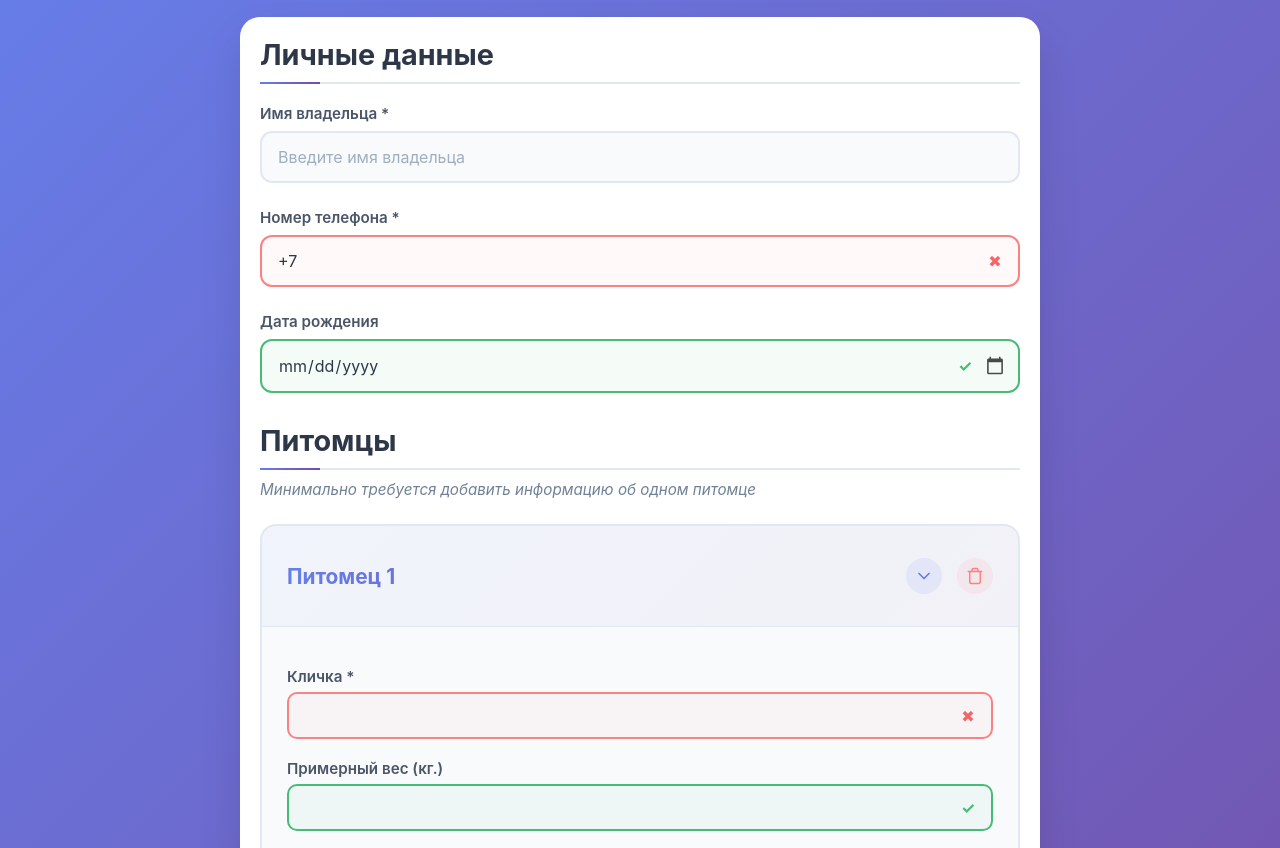
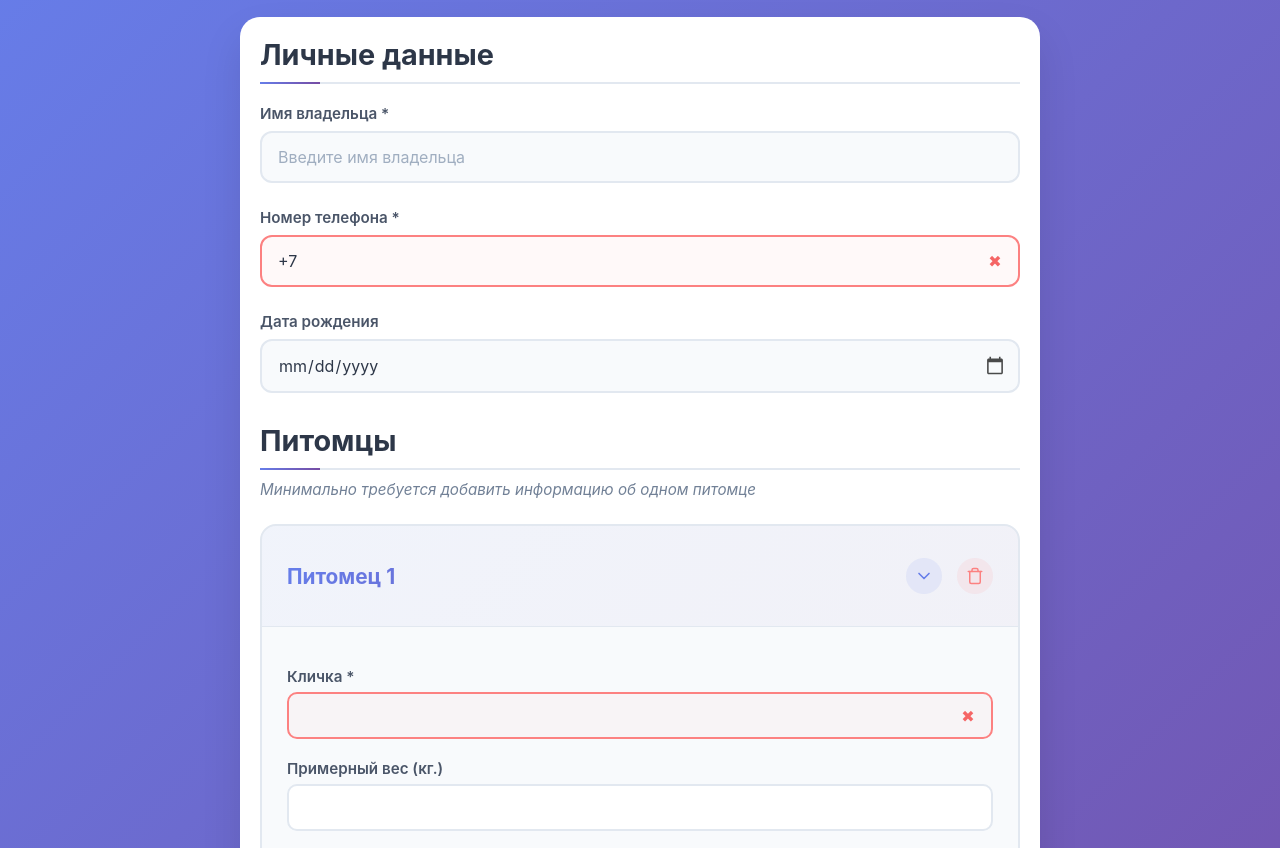
Before and after one commit to wFeeL/DoggyBot, a plain HTML site: page telegram_webapp/templates/form.html in a window 1280 px wide. Shown: the part 102-950 px from the top of the page. Drawn offline with Linux system fonts and the light colour scheme.

Commit message:
remove green

```diff
--- a/telegram_webapp/static/form.css
+++ b/telegram_webapp/static/form.css
@@ -70,8 +70,13 @@
     background-color: rgba(252, 129, 129, 0.05);
 }
 
-.entry input:valid:not(:placeholder-shown),
-.entry textarea:valid:not(:placeholder-shown) {
+/*
+  IMPORTANT UX RULE:
+  - Optional fields should NOT show the “success/green” state.
+  - Green state is shown only for REQUIRED fields when they are valid.
+*/
+.entry input:required:valid:not(:placeholder-shown),
+.entry textarea:required:valid:not(:placeholder-shown) {
     border-color: #48bb78;
     background-color: rgba(72, 187, 120, 0.05);
 }
@@ -81,7 +86,7 @@
     background-color: rgba(252, 129, 129, 0.05);
 }
 
-.entry input.phone-input:valid:not(:placeholder-shown) {
+.entry input.phone-input:required:valid:not(:placeholder-shown) {
     border-color: #48bb78;
     background-color: rgba(72, 187, 120, 0.05);
 }
@@ -144,8 +149,8 @@
     font-size: 16px;
 }
 
-.entry input:valid:not(:placeholder-shown) ~ .validation-icon::after,
-.entry textarea:valid:not(:placeholder-shown) ~ .validation-icon::after {
+.entry input:required:valid:not(:placeholder-shown) ~ .validation-icon::after,
+.entry textarea:required:valid:not(:placeholder-shown) ~ .validation-icon::after {
     content: "✓";
     color: #48bb78;
     font-size: 16px;
@@ -158,7 +163,7 @@
     font-size: 16px;
 }
 
-.entry input.phone-input:valid:not(:placeholder-shown) ~ .validation-icon::after {
+.entry input.phone-input:required:valid:not(:placeholder-shown) ~ .validation-icon::after {
     content: "✓";
     color: #48bb78;
     font-size: 16px;
@@ -414,8 +419,8 @@
     background-color: rgba(252, 129, 129, 0.05);
 }
 
-.pet_content input:valid:not(:placeholder-shown),
-.pet_content textarea:valid:not(:placeholder-shown) {
+.pet_content input:required:valid:not(:placeholder-shown),
+.pet_content textarea:required:valid:not(:placeholder-shown) {
     border-color: #48bb78;
     background-color: rgba(72, 187, 120, 0.05);
 }
```
